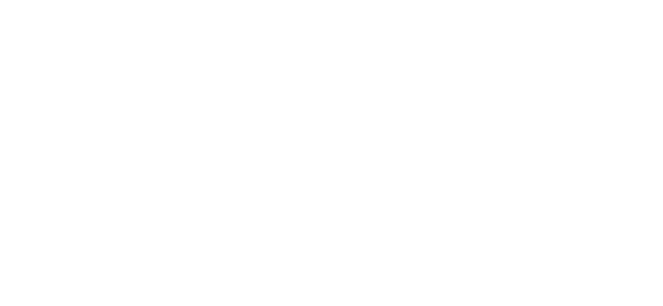
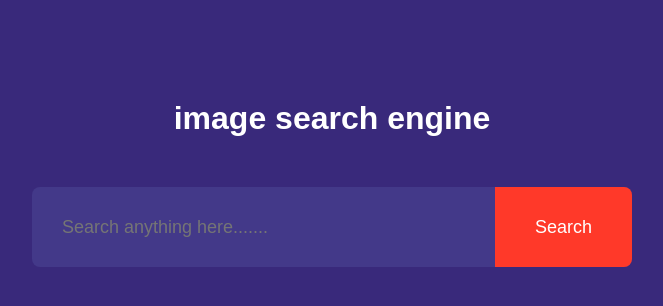
Before and after one commit to rohitanchal/image-search-engine, a plain HTML site: page index.html in a window 1280 px wide. Shown: the whole page, without its empty margins (308-971 px from the left). Drawn offline with Linux system fonts and the light colour scheme.

Commit message:
complete all struturing section

```diff
--- a/index.html
+++ b/index.html
@@ -9,6 +9,15 @@
 </head>
 
 <body>
+    <h1>image search engine</h1>
+    <form id="search-form">
+        <input type="text" id="search-box" placeholder="Search anything here......." />
+        <button>Search</button>
+    </form>
+    <div id="searh-result"></div>
+    <button id="show-more-btn">Show more</button>
+
+
 
     <script src="script.js"></script>
 </body>
--- a/style.css
+++ b/style.css
@@ -4,3 +4,65 @@
     font-family: 'Poppins', sans-serif;
     box-sizing: border-box;
 }
+
+body {
+    background: #39297b;
+    color: #fff;
+}
+
+h1 {
+    text-align: center;
+    margin: 100px auto 50px;
+    font-weight: 600;
+}
+
+form {
+    width: 90%;
+    max-width: 600px;
+    margin: auto;
+    height: 80px;
+    background: #433989;
+    display: flex;
+    align-items: center;
+    border-radius: 8px;
+}
+
+form input {
+    flex: 1;
+    height: 100%;
+    border: 0;
+    outline: 0;
+    background: transparent;
+    color: #fff;
+    font-size: 18px;
+    padding: 0 30px;
+}
+
+form button {
+    padding: 0 40px;
+    height: 100%;
+    background: #ff3929;
+    color: #fff;
+    font-size: 18px;
+    border: 0;
+    outline: 0;
+    border-top-right-radius: 8px;
+    border-bottom-right-radius: 8px;
+}
+
+::placeholder {
+    /* color: #fff; */
+    font-size: 18px;
+}
+
+#show-more-btn {
+    background: #ff3929;
+    color: #fff;
+    border: 0;
+    outline: 0;
+    padding: 10px 20px;
+    border-radius: 4px;
+    margin: 10px auto 100px;
+    cursor: pointer;
+    display: none;
+}
```
